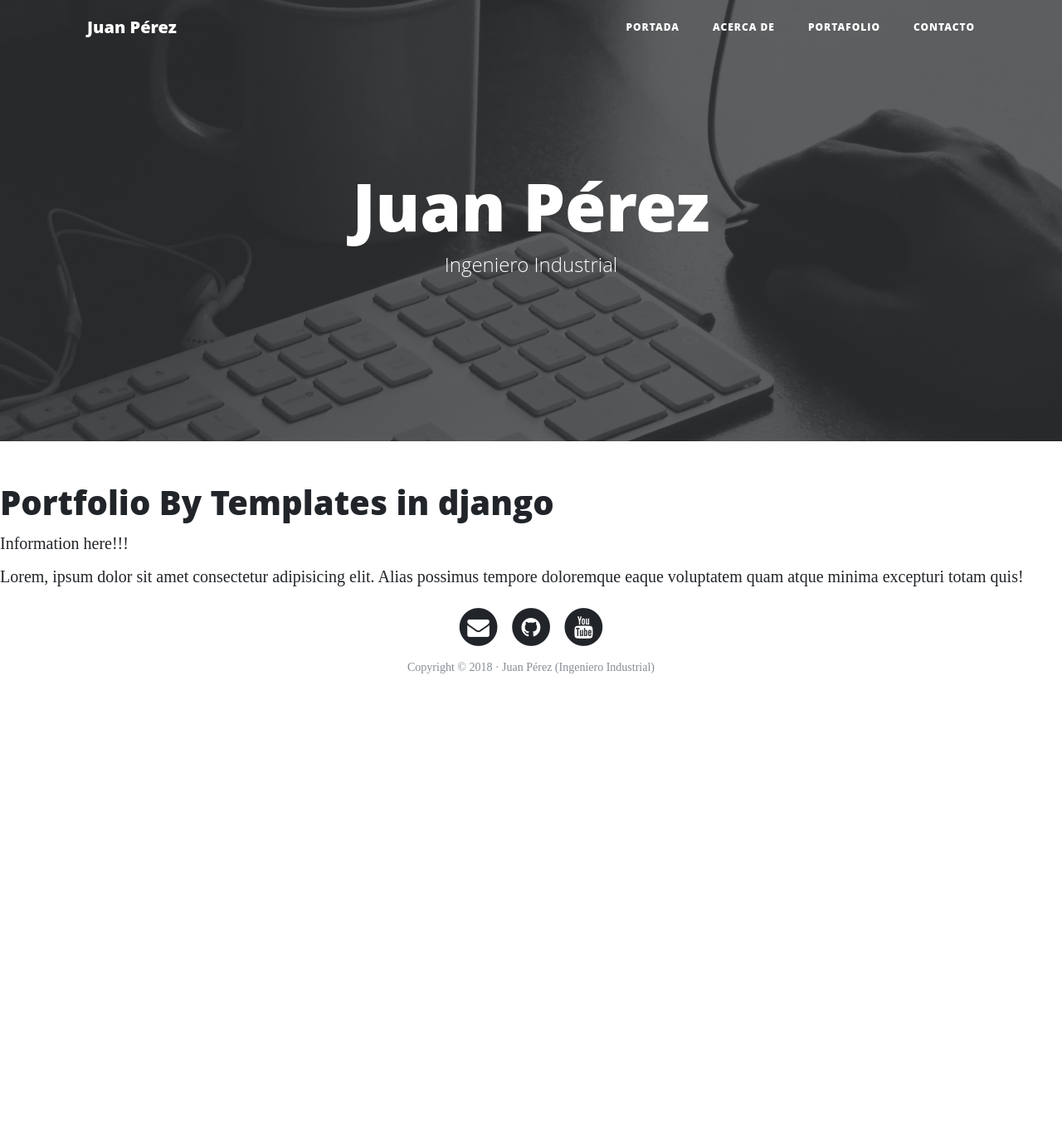
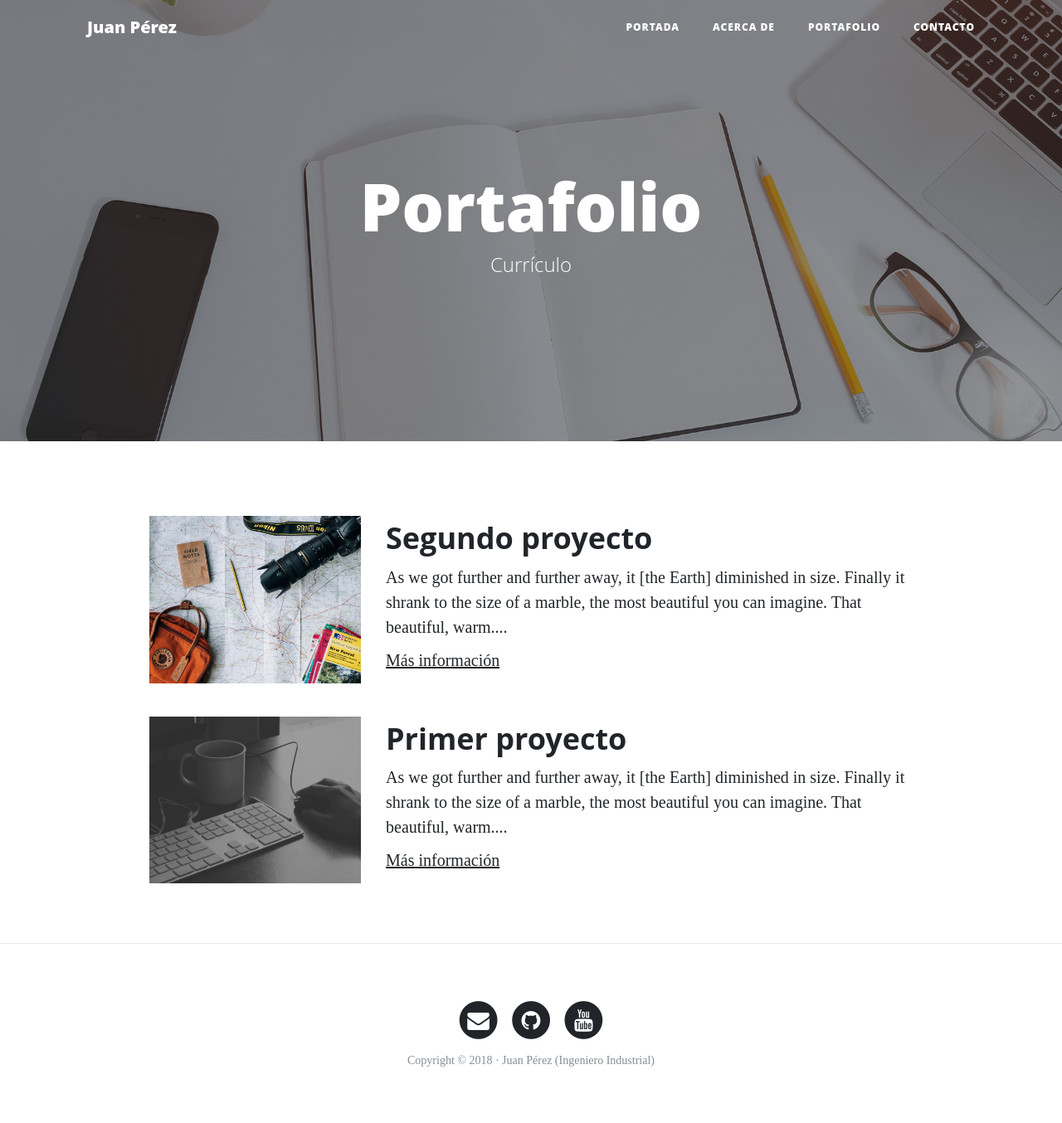
Before and after one commit to VictorTamayoBriones/webDjangoPersonalCourse, a Django app: page /portfolio/ in a window 1280 px wide. Shown: the whole page at 83% size. Before the commit the page ends 812 px from the top, so only its background shows below. Run offline with Django 4.2, Linux system fonts and the light colour scheme; some libraries are stand-ins or nearby versions.

Commit message:
all pages prety

```diff
--- a/core/templates/core/base.html
+++ b/core/templates/core/base.html
@@ -49,14 +49,13 @@
     </nav>
 
     <!-- Cabecera -->
-    <header class="masthead" style="background-image: url('img/home-bg.jpg')">
+    <header class="masthead" style="background-image: url('{% block background %}{% endblock %}')">
       <div class="overlay"></div>
       <div class="container">
         <div class="row">
           <div class="col-lg-8 col-md-10 mx-auto">
             <div class="site-heading">
-              <h1>Juan Pérez</h1>
-              <span class="subheading">Ingeniero Industrial</span>
+                {% block headers %}{% endblock %}
             </div>
           </div>
         </div>
@@ -64,8 +63,11 @@
     </header>
     <!-- Contenido -->
 
-    {% block content %}{% endblock %}
+    <div class="container">
+        {% block content %}{% endblock %}
+    </div>
 
+    {% if request.path != "/" %}<hr>{% endif %}
     <!-- Pié de página -->
     <footer>
       <div class="container">
--- a/core/templates/core/portfolio.html
+++ b/core/templates/core/portfolio.html
@@ -1,9 +1,43 @@
 {% extends 'core/base.html' %}
 
-{% block title %}Portfolio{% endblock %}
+{% load static %}
+
+{% block title %}Portafolio{% endblock %}
+
+{% block background %}{% static 'core/img/portfolio-bg.jpg' %}{% endblock %}
+
+{% block headers %}
+    <h1>Portafolio</h1>
+    <span class="subheading">Currículo</span>
+{% endblock %}
 
 {% block content %}
-    <h1>Portfolio By Templates in django</h1>
-    <p>Information here!!!</p>
-    <p>Lorem, ipsum dolor sit amet consectetur adipisicing elit. Alias possimus tempore doloremque eaque voluptatem quam atque minima excepturi totam quis!</p>
+    <!-- Proyecto -->
+    <div class="row project">
+        <div class="col-lg-3 col-md-4 offset-lg-1">
+            <img class="img-fluid"
+                src="{% static 'core/img/about-bg.jpg' %}" alt="">
+        </div>
+        <div class="col-lg-7 col-md-8">
+            <h2 class="section-heading title">Segundo proyecto</h2>
+            <p>As we got further and further away, it [the Earth]
+            diminished in size. Finally it shrank to the size of a marble,
+            the most beautiful you can imagine. That beautiful, warm....</p>
+            <p><a href="http://google.com">Más información</a></p>
+        </div>
+    </div>
+    <!-- Proyecto -->
+    <div class="row project">
+        <div class="col-lg-3 col-md-4 offset-lg-1">
+            <img class="img-fluid"
+                src="{% static 'core/img/home-bg.jpg' %}" alt="">
+        </div>
+        <div class="col-lg-7 col-md-8">
+            <h2 class="section-heading title">Primer proyecto</h2>
+            <p>As we got further and further away, it [the Earth]
+            diminished in size. Finally it shrank to the size of a marble,
+            the most beautiful you can imagine. That beautiful, warm....</p>
+            <p><a href="http://google.com">Más información</a></p>
+        </div>
+    </div>
 {% endblock %}
```
Also changed, not shown: core/templates/core/about.html (+23 -4 lines), core/templates/core/contact.html (+21 -3 lines), core/templates/core/home.html (+7 -3 lines).
